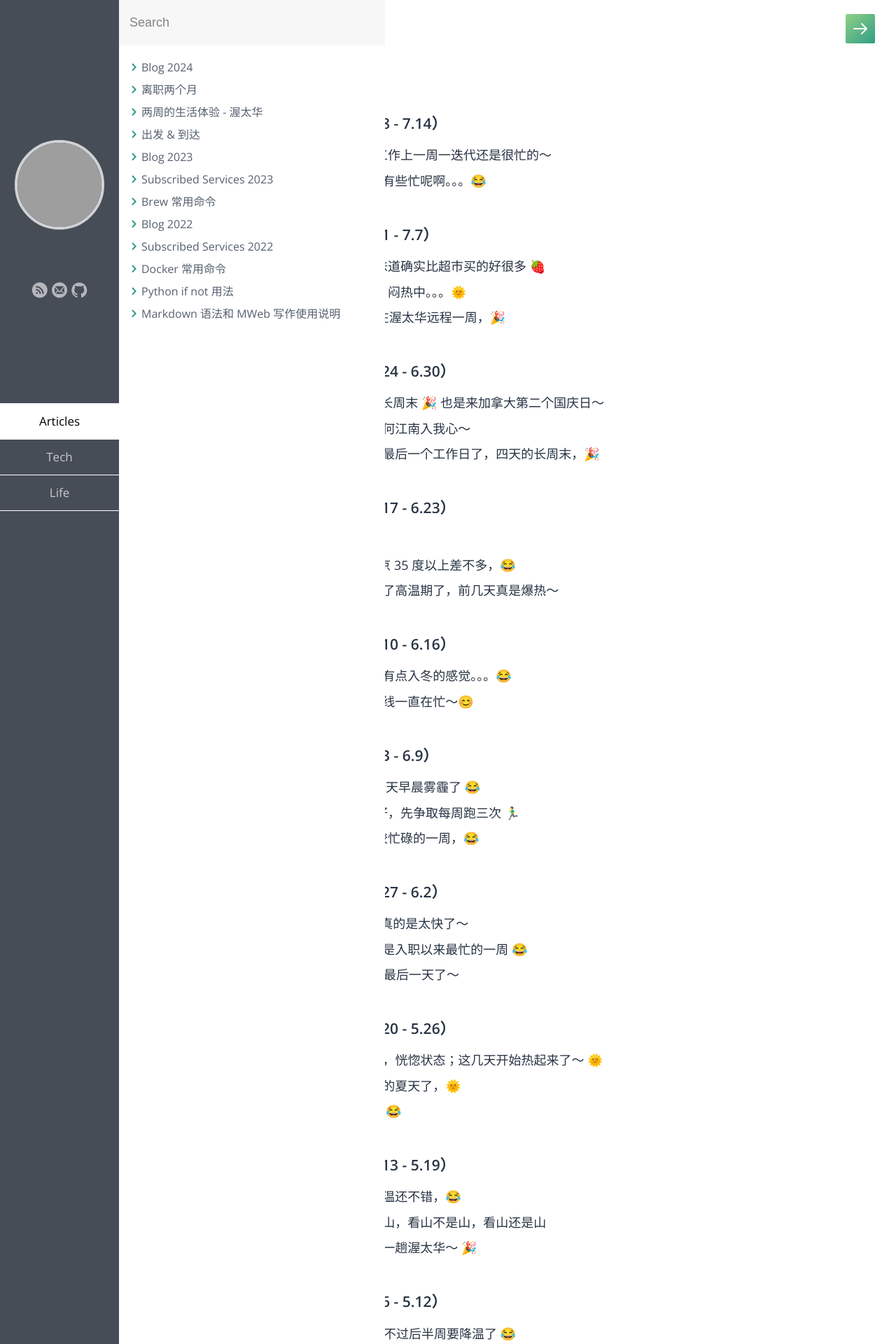
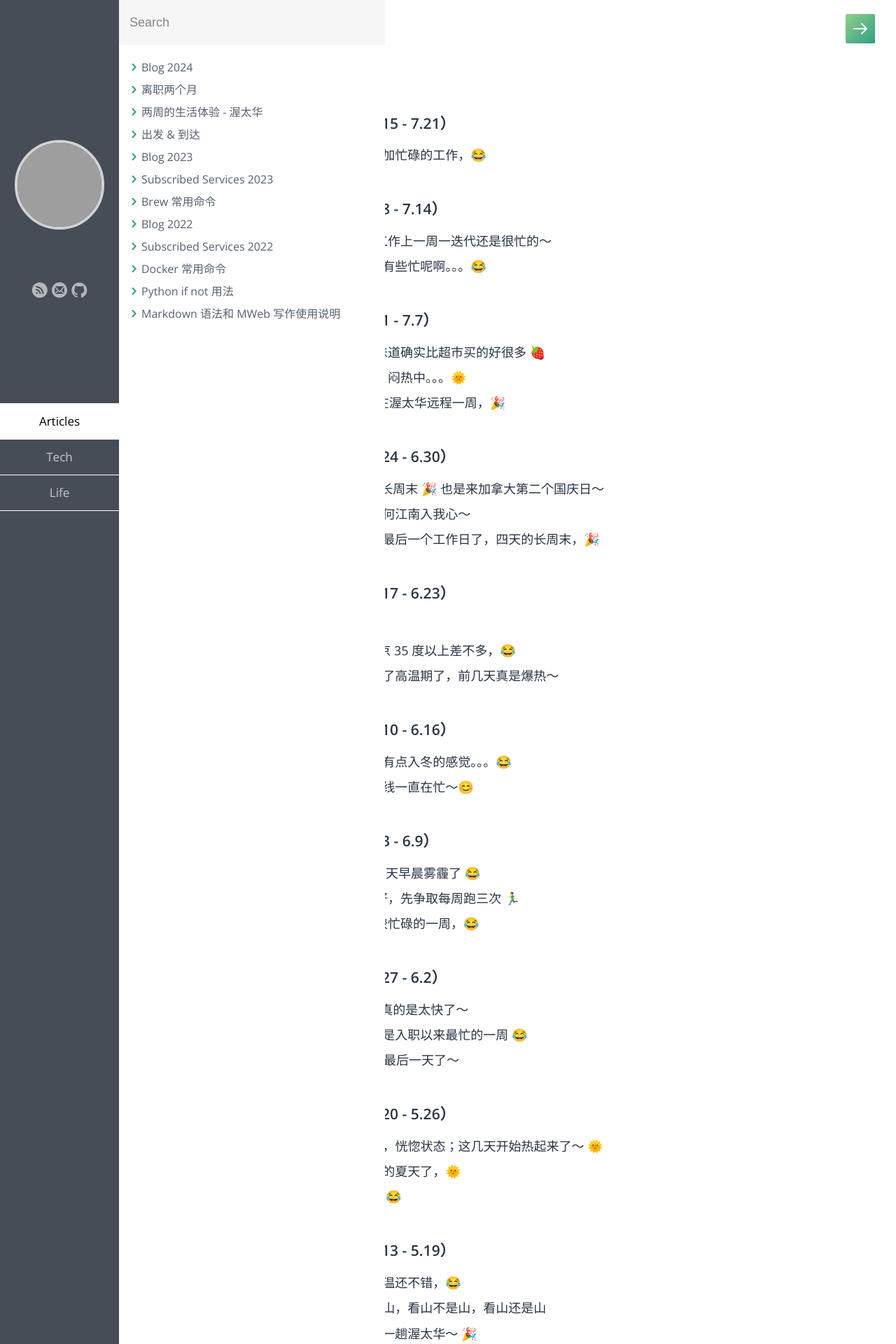
Before and after one commit to samxupeiran/samxupeiran.github.io, a Jekyll site: the page built from _posts/life/2024-01-02-my-blog.md, in a window 1280 px wide. Shown: the top 1920 px of the page at 70% size. Built offline with Jekyll 4.4.1, drawn with Linux system fonts in a browser that asks for light colours; some web fonts are replaced; some of the changed text lies outside the part shown; grey boxes are pictures that could not be loaded.

Commit message:
feat: add weekly blog 7/15

```diff
--- a/_posts/life/2024-01-02-my-blog.md
+++ b/_posts/life/2024-01-02-my-blog.md
@@ -5,6 +5,9 @@ category: Life
 tags: Blog
 ---
 
+
+- ### 2024 年 7 月 第 3 周（7.15 - 7.21）
+     - 7.15 最近一直高温中，外加忙碌的工作，😂
 
 - ### 2024 年 7 月 第 2 周（7.8 - 7.14）
      - 7.8 最近都会比较热了；工作上一周一迭代还是很忙的～
```
